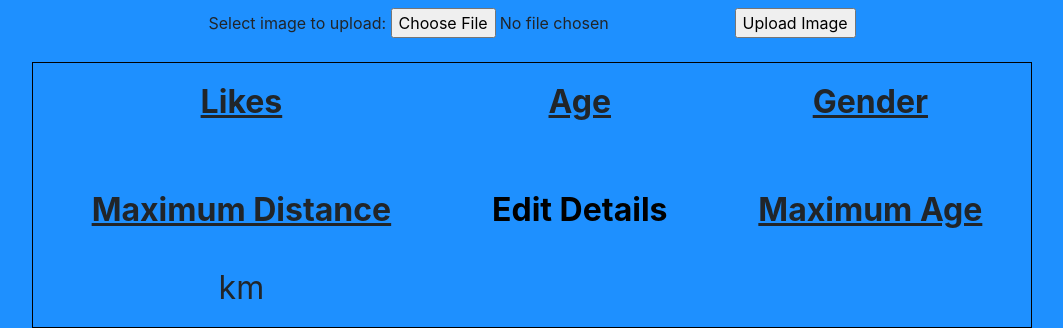
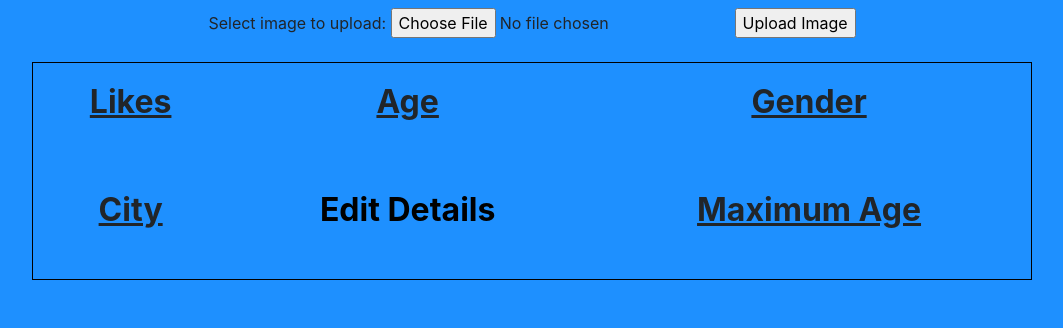
Before and after one commit to SonyaJurane/OnlyFriends, a PHP site: page /profile.php in a window 1280 px wide. Shown: the part 480-808 px from the top of the page, without its empty margins (108-1171 px from the left). After the commit the page ends 760 px from the top, so only its background shows below. Run offline with PHP 8.4, Linux system fonts and the light colour scheme; the visitor is signed in with stand-in values (Sample User, id 1); data that the repository does not hold is empty.

Commit message:
Add files via upload

```diff
--- a/LoginSystem/profile.php
+++ b/LoginSystem/profile.php
@@ -46,7 +46,9 @@ $LastName =$row[5];
 $Gender = $row[6];
 $PFP = $row[9];
 $Age = $row[10];
-$maxdistance = $row[11];
+$city = $row[8];
+$city = explode('|',$city);
+$city = $city[2];
 $maxage = $row[12];
 $interests = $row[13];
 echo "<br>";
@@ -78,12 +80,12 @@ echo '<tr>
 <td>'.ucfirst($Gender).'</td>
 </tr>';
 echo '<tr>
-<td><b><u>Maximum Distance</u></b></td>
+<td><b><u>City</u></b></td>
 <td> <b><a style=color:black href=https://onlyfriendspage.000webhostapp.com/userdata.php>Edit Details</a></b></td>
 <td><b><u>Maximum Age</u></b></td>
 </tr>';
 echo '<tr>
-<td>'.$maxdistance.' km </td>
+<td>'.$city.'</td>
 <td> </td>
 <td>'.$maxage.'</td>
 </tr>
```
